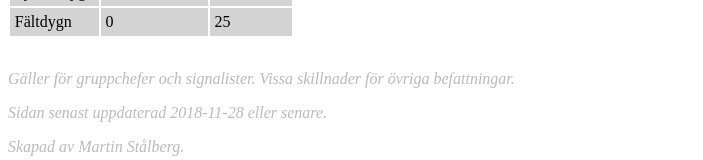
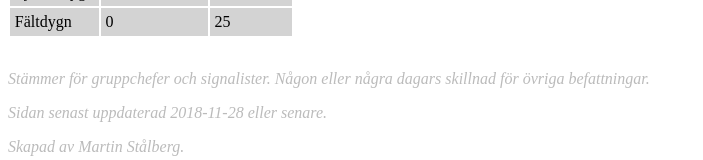
Before and after one commit to mast4461/ajb-muck, a plain HTML site: page index.html in a window 1280 px wide. Shown: the part 179-339 px from the top of the page, without its empty margins (0-703 px from the left). Drawn offline with Linux system fonts and the light colour scheme.

Commit message:
Edited footnote.

```diff
--- a/index.html
+++ b/index.html
@@ -40,7 +40,7 @@
 </table>
 
 <div class="footnote">
-	<p>Gäller för gruppchefer och signalister. Vissa skillnader för övriga befattningar.</p>
+	<p>Stämmer för gruppchefer och signalister. Någon eller några dagars skillnad för övriga befattningar.</p>
 	<p>Sidan senast uppdaterad 2018-11-28 eller senare.</p>
 	<p>Skapad av Martin Stålberg.</p>
 </div>
```
